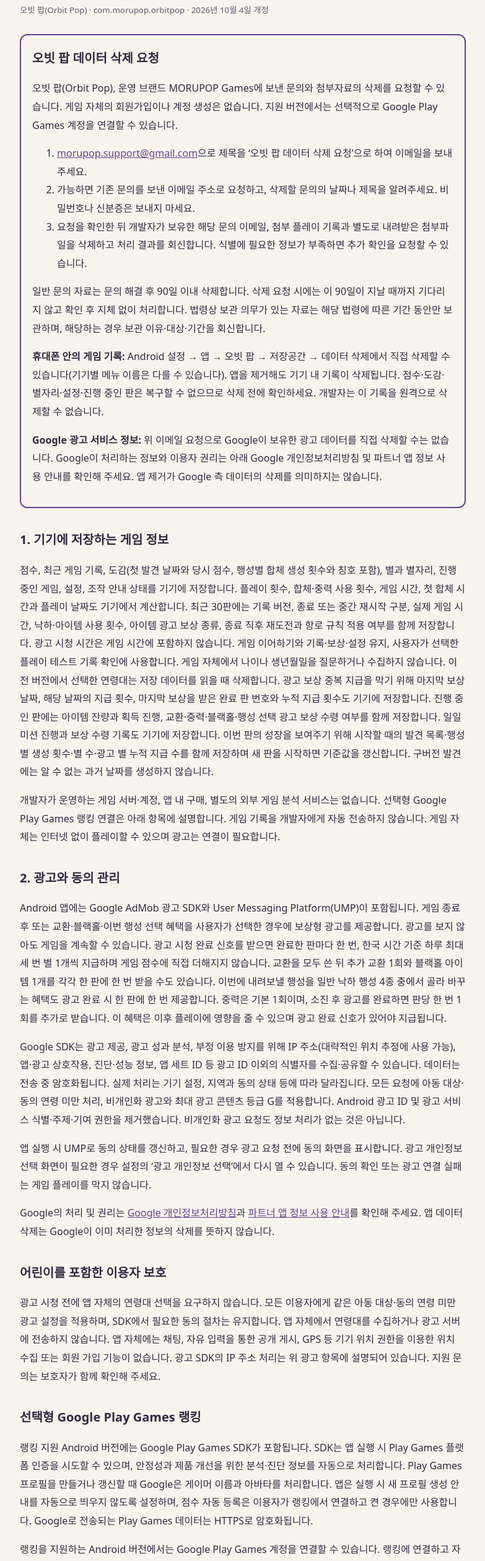
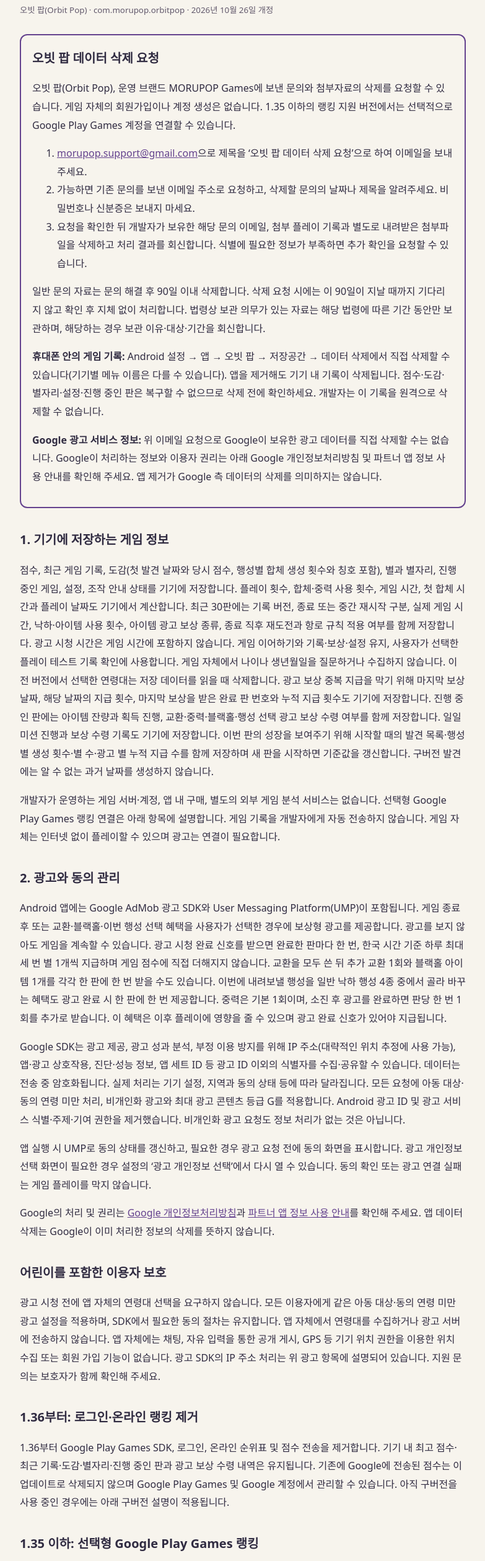
Before and after one commit to jcargun/morupop-policy, a plain HTML site: page index.html in a window 1280 px wide. Shown: the part 120-2639 px from the top of the page at 62% size, without its empty margins (248-1031 px from the left). Drawn offline with Linux system fonts and the light colour scheme.

Commit message:
Document Orbit Pop 1.36 removal of Play Games sign-in
Updated the privacy policy dates and removed Google Play Games login and ranking features.

```diff
--- a/index.html
+++ b/index.html
@@ -2,11 +2,11 @@
 <html lang="ko"><head><meta charset="utf-8"><meta name="viewport" content="width=device-width,initial-scale=1"><meta name="robots" content="noindex"><title>오빗 팝 개인정보처리방침</title><style>body{font:16px/1.85 system-ui,sans-serif;color:#302b41;background:#f7f4ed;margin:0;padding:32px 22px}main{max-width:720px;margin:auto}h1{font-size:28px}h2{font-size:20px;margin-top:32px}a{color:#64428e}.draft{background:#f4e6c5;padding:16px;border-radius:12px}small{color:#62596c}</style></head>
 <body><main>
 <h1>오빗 팝 개인정보처리방침</h1>
-<p><small>오빗 팝(Orbit Pop) · com.morupop.orbitpop · 2026년 10월 4일 개정</small></p>
+<p><small>오빗 팝(Orbit Pop) · com.morupop.orbitpop · 2026년 10월 26일 개정</small></p>
 
 <section aria-labelledby="delete-data" style="border:2px solid #64428e;padding:18px;border-radius:12px;margin:24px 0">
 <h2 id="delete-data" style="margin-top:0">오빗 팝 데이터 삭제 요청</h2>
-<p>오빗 팝(Orbit Pop), 운영 브랜드 MORUPOP Games에 보낸 문의와 첨부자료의 삭제를 요청할 수 있습니다. 게임 자체의 회원가입이나 계정 생성은 없습니다. 지원 버전에서는 선택적으로 Google Play Games 계정을 연결할 수 있습니다.</p>
+<p>오빗 팝(Orbit Pop), 운영 브랜드 MORUPOP Games에 보낸 문의와 첨부자료의 삭제를 요청할 수 있습니다. 게임 자체의 회원가입이나 계정 생성은 없습니다. 1.35 이하의 랭킹 지원 버전에서는 선택적으로 Google Play Games 계정을 연결할 수 있습니다.</p>
 <ol><li><a href="mailto:morupop.support@gmail.com?subject=오빗%20팝%20데이터%20삭제%20요청">morupop.support@gmail.com</a>으로 제목을 ‘오빗 팝 데이터 삭제 요청’으로 하여 이메일을 보내주세요.</li><li>가능하면 기존 문의를 보낸 이메일 주소로 요청하고, 삭제할 문의의 날짜나 제목을 알려주세요. 비밀번호나 신분증은 보내지 마세요.</li><li>요청을 확인한 뒤 개발자가 보유한 해당 문의 이메일, 첨부 플레이 기록과 별도로 내려받은 첨부파일을 삭제하고 처리 결과를 회신합니다. 식별에 필요한 정보가 부족하면 추가 확인을 요청할 수 있습니다.</li></ol>
 <p>일반 문의 자료는 문의 해결 후 90일 이내 삭제합니다. 삭제 요청 시에는 이 90일이 지날 때까지 기다리지 않고 확인 후 지체 없이 처리합니다. 법령상 보관 의무가 있는 자료는 해당 법령에 따른 기간 동안만 보관하며, 해당하는 경우 보관 이유·대상·기간을 회신합니다.</p>
 <p><strong>휴대폰 안의 게임 기록:</strong> Android 설정 → 앱 → 오빗 팝 → 저장공간 → 데이터 삭제에서 직접 삭제할 수 있습니다(기기별 메뉴 이름은 다를 수 있습니다). 앱을 제거해도 기기 내 기록이 삭제됩니다. 점수·도감·별자리·설정·진행 중인 판은 복구할 수 없으므로 삭제 전에 확인하세요. 개발자는 이 기록을 원격으로 삭제할 수 없습니다.</p>
@@ -21,7 +21,9 @@
 <p>앱 실행 시 UMP로 동의 상태를 갱신하고, 필요한 경우 광고 요청 전에 동의 화면을 표시합니다. 광고 개인정보 선택 화면이 필요한 경우 설정의 ‘광고 개인정보 선택’에서 다시 열 수 있습니다. 동의 확인 또는 광고 연결 실패는 게임 플레이를 막지 않습니다.</p>
 <p>Google의 처리 및 권리는 <a href="https://policies.google.com/privacy" target="_blank" rel="noopener">Google 개인정보처리방침</a>과 <a href="https://policies.google.com/technologies/partner-sites" target="_blank" rel="noopener">파트너 앱 정보 사용 안내</a>를 확인해 주세요. 앱 데이터 삭제는 Google이 이미 처리한 정보의 삭제를 뜻하지 않습니다.</p>
 <h2>어린이를 포함한 이용자 보호</h2><p>광고 시청 전에 앱 자체의 연령대 선택을 요구하지 않습니다. 모든 이용자에게 같은 아동 대상·동의 연령 미만 광고 설정을 적용하며, SDK에서 필요한 동의 절차는 유지합니다. 앱 자체에서 연령대를 수집하거나 광고 서버에 전송하지 않습니다. 앱 자체에는 채팅, 자유 입력을 통한 공개 게시, GPS 등 기기 위치 권한을 이용한 위치 수집 또는 회원 가입 기능이 없습니다. 광고 SDK의 IP 주소 처리는 위 광고 항목에 설명되어 있습니다. 지원 문의는 보호자가 함께 확인해 주세요.</p>
-<h2>선택형 Google Play Games 랭킹</h2>
+<h2>1.36부터: 로그인·온라인 랭킹 제거</h2>
+<p>1.36부터 Google Play Games SDK, 로그인, 온라인 순위표 및 점수 전송을 제거합니다. 기기 내 최고 점수·최근 기록·도감·별자리·진행 중인 판과 광고 보상 수령 내역은 유지됩니다. 기존에 Google에 전송된 점수는 이 업데이트로 삭제되지 않으며 Google Play Games 및 Google 계정에서 관리할 수 있습니다. 아직 구버전을 사용 중인 경우에는 아래 구버전 설명이 적용됩니다.</p>
+<h2>1.35 이하: 선택형 Google Play Games 랭킹</h2>
 <p>랭킹 지원 Android 버전에는 Google Play Games SDK가 포함됩니다. SDK는 앱 실행 시 Play Games 플랫폼 인증을 시도할 수 있으며, 안정성과 제품 개선을 위한 분석·진단 정보를 자동으로 처리합니다. Play Games 프로필을 만들거나 갱신할 때 Google은 게이머 이름과 아바타를 처리합니다. 앱은 실행 시 새 프로필 생성 안내를 자동으로 띄우지 않도록 설정하며, 점수 자동 등록은 이용자가 랭킹에서 연결하고 켠 경우에만 사용합니다. Google로 전송되는 Play Games 데이터는 HTTPS로 암호화됩니다.</p>
 <p>랭킹을 지원하는 Android 버전에서는 Google Play Games 계정을 연결할 수 있습니다. 랭킹에 연결하고 자동 등록을 켜면 현재 규칙으로 완료한 게임의 점수를 Google Play Games 서비스에 전송합니다. 게임이 끝날 때마다 별도의 등록 버튼을 누를 필요가 없습니다. 이전 버전의 기기 내 최고 점수·일일 도전·우주 실험 기록은 전송하지 않습니다. Google은 Play Games 프로필과 점수를 이용해 일간·주간·전체 순위표를 제공하며, 공개 설정에 따라 프로필 이름과 점수가 다른 이용자에게 표시될 수 있습니다. 앱은 Google 계정 비밀번호나 이메일 주소를 가져오지 않으며 개발자 서버에 랭킹 정보를 보관하지 않습니다.</p>
 <p>앱은 자동 등록 설정만 기기에 저장합니다. 게임 메뉴 → 랭킹에서 자동 등록을 끌 수 있으며, 연결하지 않아도 기기 내 게임은 계속할 수 있습니다. 인터넷 연결이나 인증 문제로 전송에 실패한 점수는 온라인 순위표에 반영되지 않을 수 있습니다. 앱 데이터 삭제·앱 제거·자동 등록 중지는 Google에 이미 등록한 점수를 삭제하지 않습니다. Google 측 프로필·게임 데이터와 공개 설정은 Google Play Games의 제공 기능 및 <a href="https://policies.google.com/privacy" target="_blank" rel="noopener">Google 개인정보처리방침</a>을 따릅니다. 랭킹은 클라우드 게임 저장·기기 간 이어하기 기능을 제공하지 않습니다.</p>
```
